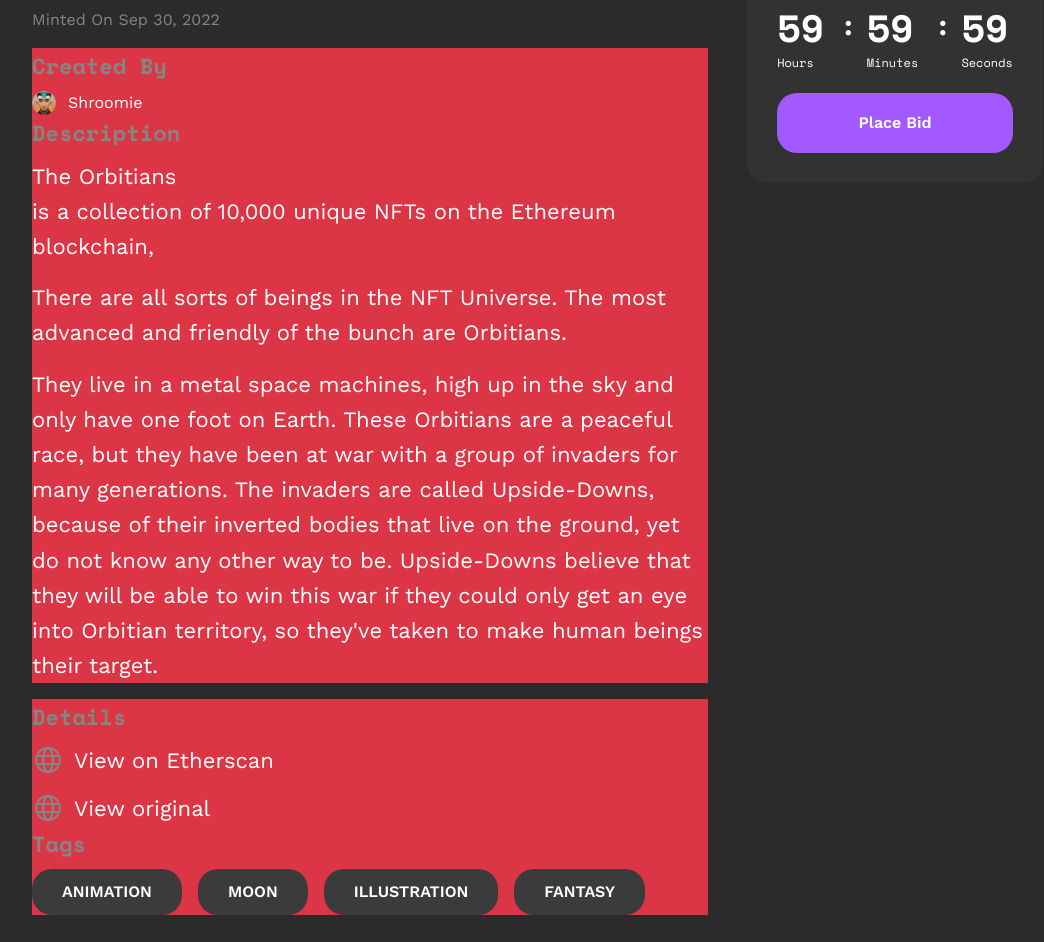
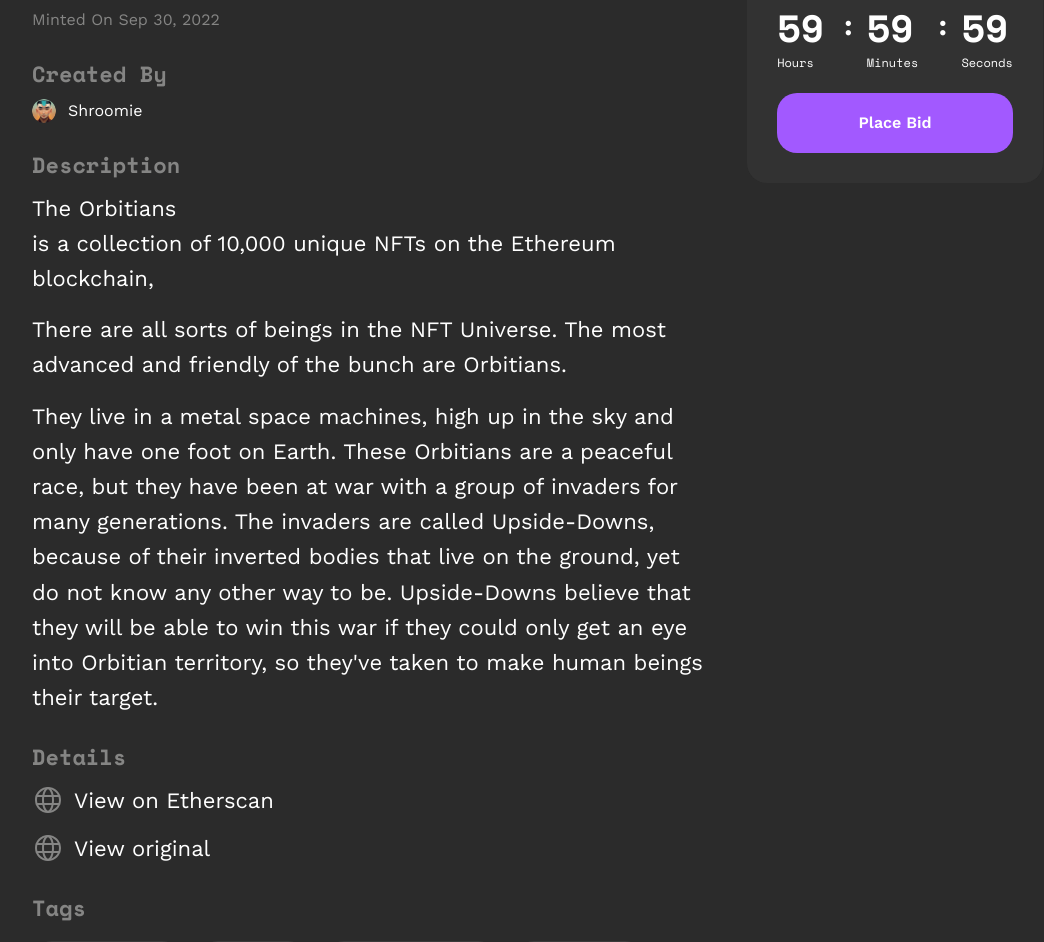
Before and after one commit to aleksi-svaridze/react-ntf, a React (Create React App) app: page /nfts in a window 1280 px wide. Shown: the part 990-1932 px from the top of the page, without its empty margins (95-1139 px from the left). Built offline with nearby package versions, Linux system fonts and the light colour scheme.

Commit message:
Add additional margins to NFTs page - to headings

```diff
--- a/src/pages/NftsPage.jsx
+++ b/src/pages/NftsPage.jsx
@@ -34,7 +34,7 @@ const NftsPage= () => {
 
 
             <div className="layout-container py-4">
-                <div className="container py-3">
+                <div className="container pt-3 pb-4">
                     <div className="row">
                         <div className="col-12 col-md-6 col-lg-8">
                             <SecondaryHeading customStyles='fourthiary-heading' content='The Orbitians' />
@@ -47,8 +47,8 @@ const NftsPage= () => {
                                 btnStyle={'btn_custom btn_custom--purple btn_custom--purple-width mx-auto d-flex font-worksans mt-4 text-capitalize'} />
                             </div>
 
-                            <div className='bg-danger'>
-                                <h3 className={`fourthiary-desc font-spacemono text-black-tertiary mb-2 ${width >= 768 ? 'fw-semibold' : 'fw-normal'}`}>Created By</h3>
+                            <div className=''>
+                                <h3 className={`fourthiary-desc font-spacemono text-black-tertiary mt-3 mt-lg-4 mb-2 ${width >= 768 ? 'fw-semibold' : 'fw-normal'}`}>Created By</h3>
                                 <User
                                     userContainer=''
                                     imageSrc={result.userImage}
@@ -57,16 +57,16 @@ const NftsPage= () => {
                                 />
                             </div>
 
-                            <div className='bg-danger'>
-                                <h3 className={`fourthiary-desc font-spacemono text-black-tertiary mb-2 ${width >= 768 ? 'fw-semibold' : 'fw-normal'}`}>Description</h3>
+                            <div className=''>
+                                <h3 className={`fourthiary-desc font-spacemono text-black-tertiary mb-2 mt-3 mt-lg-4 ${width >= 768 ? 'fw-semibold' : 'fw-normal'}`}>Description</h3>
                                 <p className='fourthiary-desc mb-0'>The Orbitians</p>
                                 <p className='fourthiary-desc'>is a collection of 10,000 unique NFTs on the Ethereum blockchain,</p>
                                 <p className='fourthiary-desc'>There are all sorts of beings in the NFT Universe. The most advanced and friendly of the bunch are Orbitians.</p>
                                 <p className='fourthiary-desc'>They live in a metal space machines, high up in the sky and only have one foot on Earth. These Orbitians are a peaceful race, but they have been at war with a group of invaders for many generations. The invaders are called Upside-Downs, because of their inverted bodies that live on the ground, yet do not know any other way to be. Upside-Downs believe that they will be able to win this war if they could only get an eye into Orbitian territory, so they've taken to make human beings their target.</p>
                             </div>
 
-                            <div className='bg-danger'>
-                                <h3 className={`fourthiary-desc font-spacemono text-black-tertiary mb-2 ${width >= 768 ? 'fw-semibold' : 'fw-normal'}`}>Details</h3>
+                            <div className=''>
+                                <h3 className={`fourthiary-desc font-spacemono text-black-tertiary mb-2 mt-3 mt-lg-4 ${width >= 768 ? 'fw-semibold' : 'fw-normal'}`}>Details</h3>
                                 <div className='d-flex flex-column'>
                                     {
                                         result.details.map(detail => (
@@ -82,8 +82,8 @@ const NftsPage= () => {
                                 </div>
                             </div>
 
-                            <div className='bg-danger'>
-                                <h3 className={`fourthiary-desc font-spacemono text-black-tertiary mb-2 ${width >= 768 ? 'fw-semibold' : 'fw-normal'}`}>Tags</h3>
+                            <div className=''>
+                                <h3 className={`fourthiary-desc font-spacemono text-black-tertiary mt-3 mt-lg-4 mb-3 ${width >= 768 ? 'fw-semibold' : 'fw-normal'}`}>Tags</h3>
                                 <div className='d-flex flex-column flex-lg-row align-items-lg-center align-items-start gap-3'>
                                     {
                                         result.tags.map((tag, index) => (
@@ -108,7 +108,7 @@ const NftsPage= () => {
                     </div>
                 </div>
 
-                <div className="container py-4 py-lg-5">
+                <div className="container py-5">
 
                     <div className="row pt-3 pt-lg-4">
                         <div className="col-12">
@@ -153,7 +153,7 @@ const NftsPage= () => {
                         }
                     </div>
 
-                    <div className="row">
+                    <div className="row pt-3">
                         <div className="col-12">
                             <Button
                                 path=''
```
